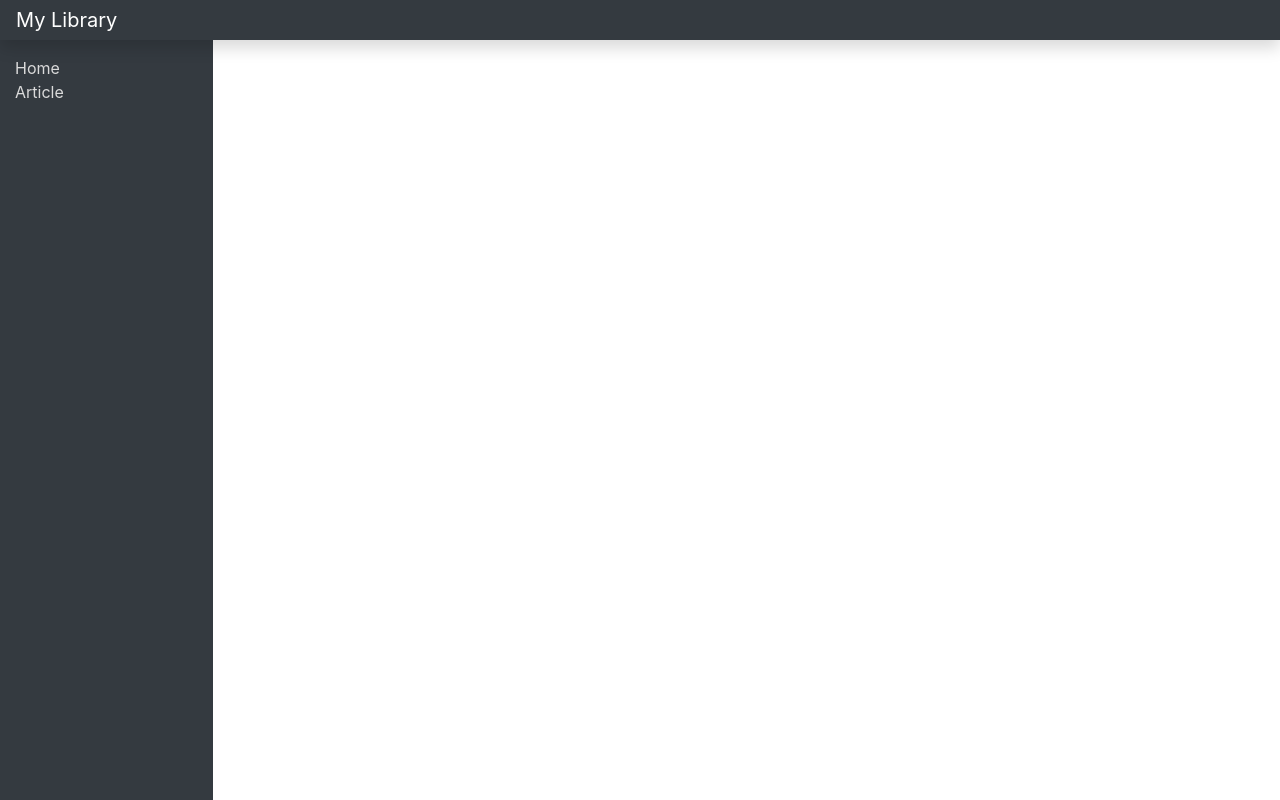
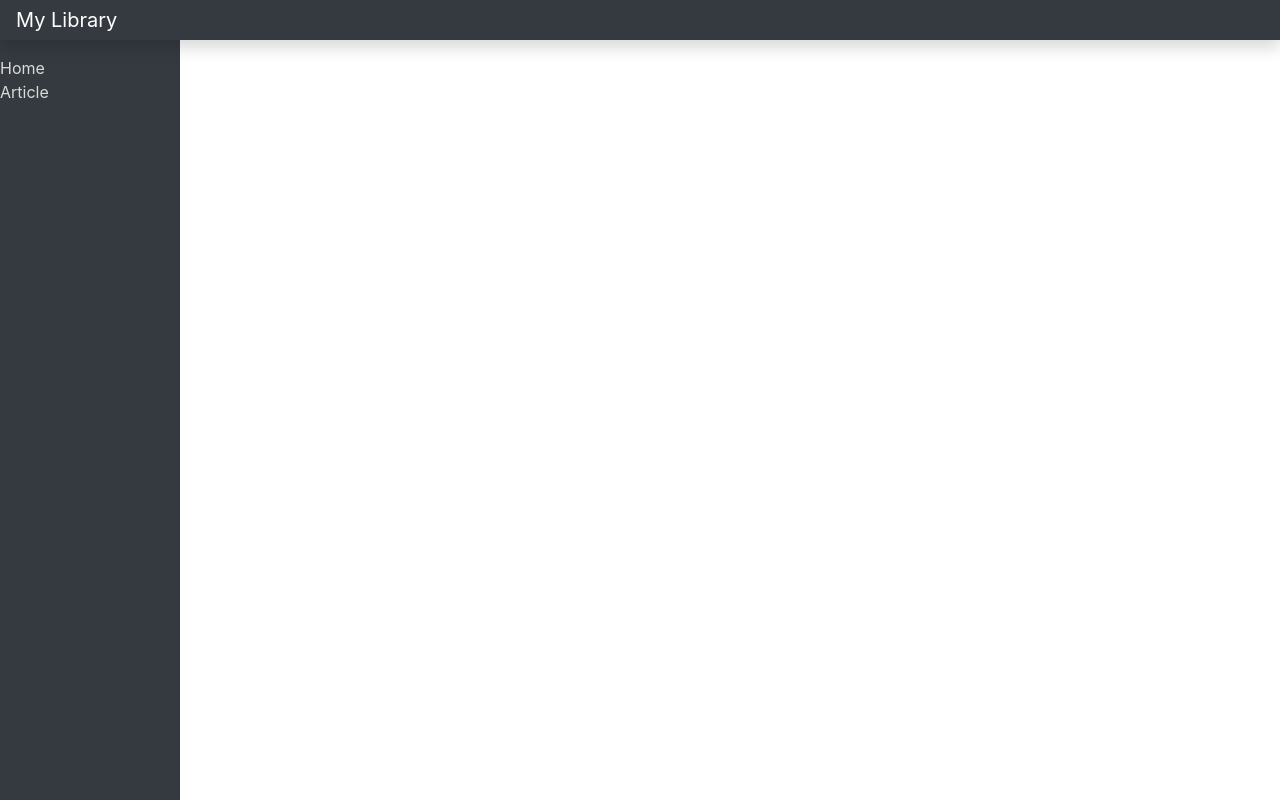
Before and after one commit to kylemwagner83/MyLibrary, an Angular app in the folder client/: page / in a window 1280 px wide. Built offline with nearby package versions, Linux system fonts and the light colour scheme.

Commit message:
Add side-nav styling

```diff
--- a/client/src/app/app.component.html
+++ b/client/src/app/app.component.html
@@ -5,7 +5,7 @@
 
 <div class="container-fluid">
     <div class="row">
-        <div class="col-2 bg-dark sidebar pt-3">
+        <div class="bg-dark sidebar pt-3" style="width: 180px;">
             <ul class="nav nav-sidebar d-inline">
                 <li><a class="navlink" routerLink="/home-component"
                     routerLinkActive='active'>Home</a></li>
@@ -13,7 +13,8 @@
                     routerLinkActive='active'>Article</a></li>
             </ul>
         </div>
-        <div class="col-10">
+        <div class="col">
+            <div class="mt-3"></div>
             <router-outlet></router-outlet>
         </div>
     </div>
```
Also changed, not shown: 1 other file (tests, documents, lock files or other folders).
